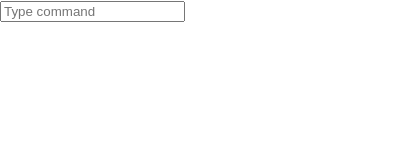
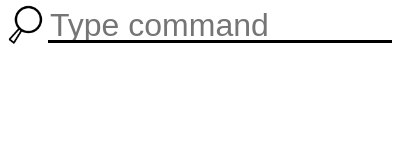
Before and after one commit to dsr432/bst, an Electron app: page src/command/command.html in a window 400 px wide. Drawn offline with Linux system fonts and the light colour scheme.

Commit message:
fix the ui for the command bar

```diff
--- a/src/command/command.css
+++ b/src/command/command.css
@@ -4,3 +4,36 @@ body {
   border: 0rem;
   padding: 0rem;
 }
+
+::-webkit-scrollbar {
+    display: none;
+}
+
+#command-line{
+  z-index: 1;
+  position: absolute;
+  border: none;
+  outline: none;
+  margin-left: 3rem;
+  width: 21.3rem;
+  height: 3rem;
+  font-size: 2rem;
+}
+
+#underline-bar{
+  z-index: 2;
+  position: absolute;
+  background-color: black;
+  margin-top: 2.5rem;
+  margin-left: 3rem;
+  height: 0.2rem;
+  width: 21.53rem;
+}
+
+#search{
+  margin-top: 0.3rem;
+  margin-left: 0.3rem;
+  position: absolute;
+  width: 2.5rem;
+  height: 2.5rem;
+}
--- a/src/command/command.html
+++ b/src/command/command.html
@@ -7,6 +7,8 @@
     <script src="command.js"></script>
   </head>
   <body>
-    <input type="text" name="command-line" id="command-line" placeholder="Type command">
+    <img src="search.png" alt="search" id="search">
+    <input type="text" name="command-line" id="command-line" placeholder="Type command" autofocus>
+    <div id="underline-bar"></div>
   </body>
 </html>
--- a/src/main.js
+++ b/src/main.js
@@ -15,8 +15,9 @@ const createWindow = () => {
     width: 400,
     height: 50,
     frame: false,
-    resizable: false,
+    resizable: true,
     opacity: 0.5,
+    alwaysOnTop: true,
   });
 
   //works with show: false to only open after initialization finished
```
Also changed, not shown: src/command/search.png (added).
